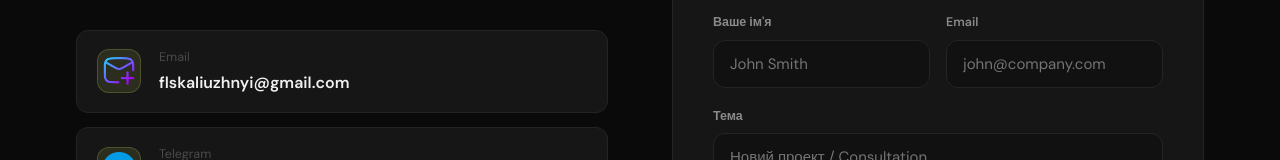
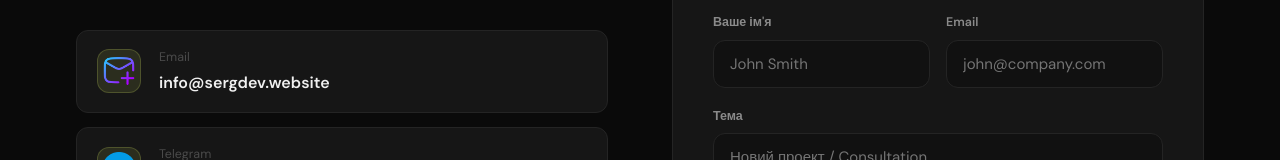
Before and after one commit to Skaliuzhnyi/sergdev_webstudio, a React (Vite) app: page /contact in a window 1280 px wide. Shown: the part 475-635 px from the top of the page. Built offline with nearby package versions, Linux system fonts and the light colour scheme; a web font is replaced by a local one.

Commit message:
change mail

```diff
--- a/src/components/Footer.jsx
+++ b/src/components/Footer.jsx
@@ -4,7 +4,7 @@ import { useTranslation } from 'react-i18next'
 export default function Footer() {
   const { t } = useTranslation()
   const links = [
-    { label:'Email', href:'mailto:flskaliuzhnyi@gmail.com', external:false },
+    { label:'Email', href:'mailto:info@sergdev.website', external:false },
     { label:'Telegram', href:'https://t.me/sergkDev', external:true },
     { label:'WhatsApp', href:'https://wa.me/380673093444', external:true },
   ]
--- a/src/pages/Contact.jsx
+++ b/src/pages/Contact.jsx
@@ -22,7 +22,7 @@ const PROCESS_MINI = {
 
 // Only Email and Telegram — no GitHub/LinkedIn per requirements
 const LINKS = [
-  { icon: <img src={mail} />, label: 'Email', val: 'flskaliuzhnyi@gmail.com', href: 'mailto:flskaliuzhnyi@gmail.com' },
+  { icon: <img src={mail} />, label: 'Email', val: 'info@sergdev.website', href: 'mailto:info@sergdev.website' },
   { icon: <img src={tg} />, label: 'Telegram', val: '@sergkdev', href: 'https://t.me/sergkDev' },
   { icon: <img src={whatsApp} />, label: 'WhatsApp', val: '@sergkdev', href: 'https://wa.me/380673093444' },
 ]
```
